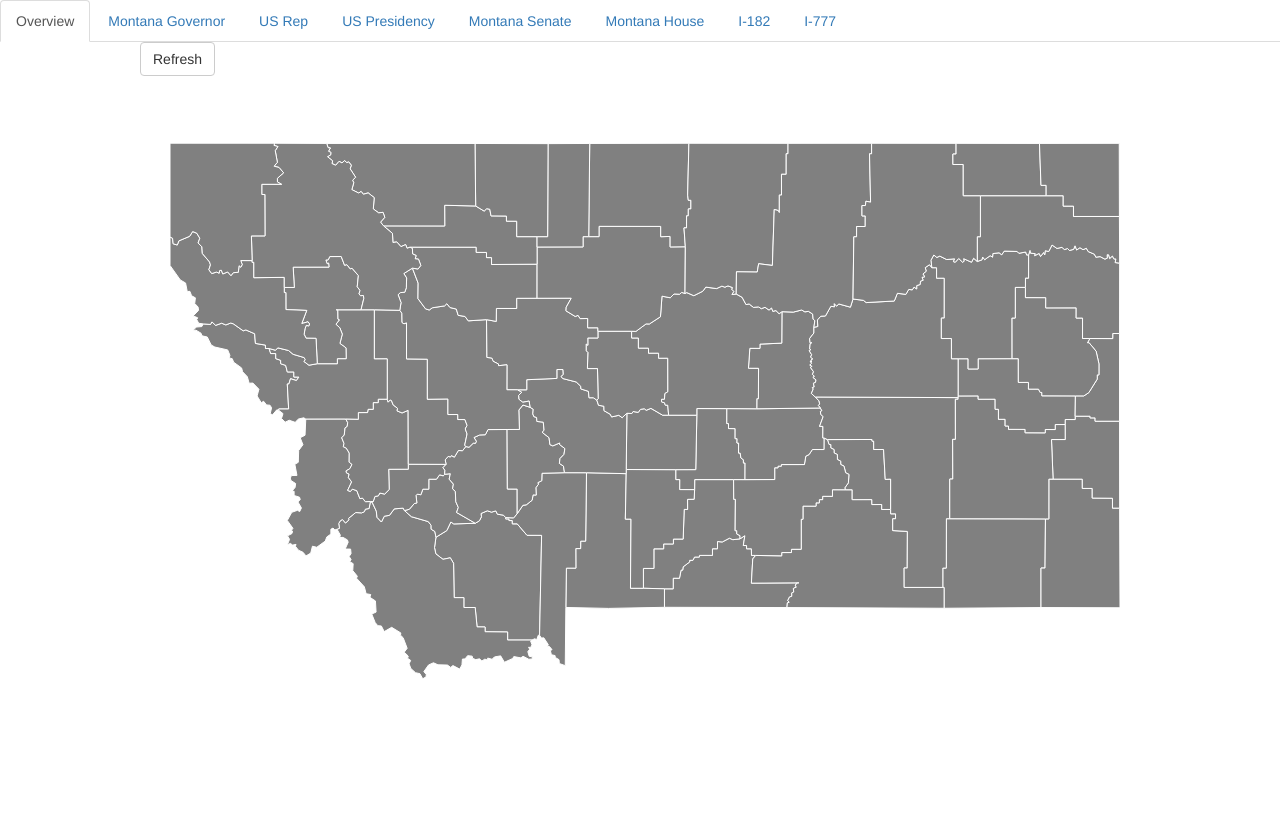
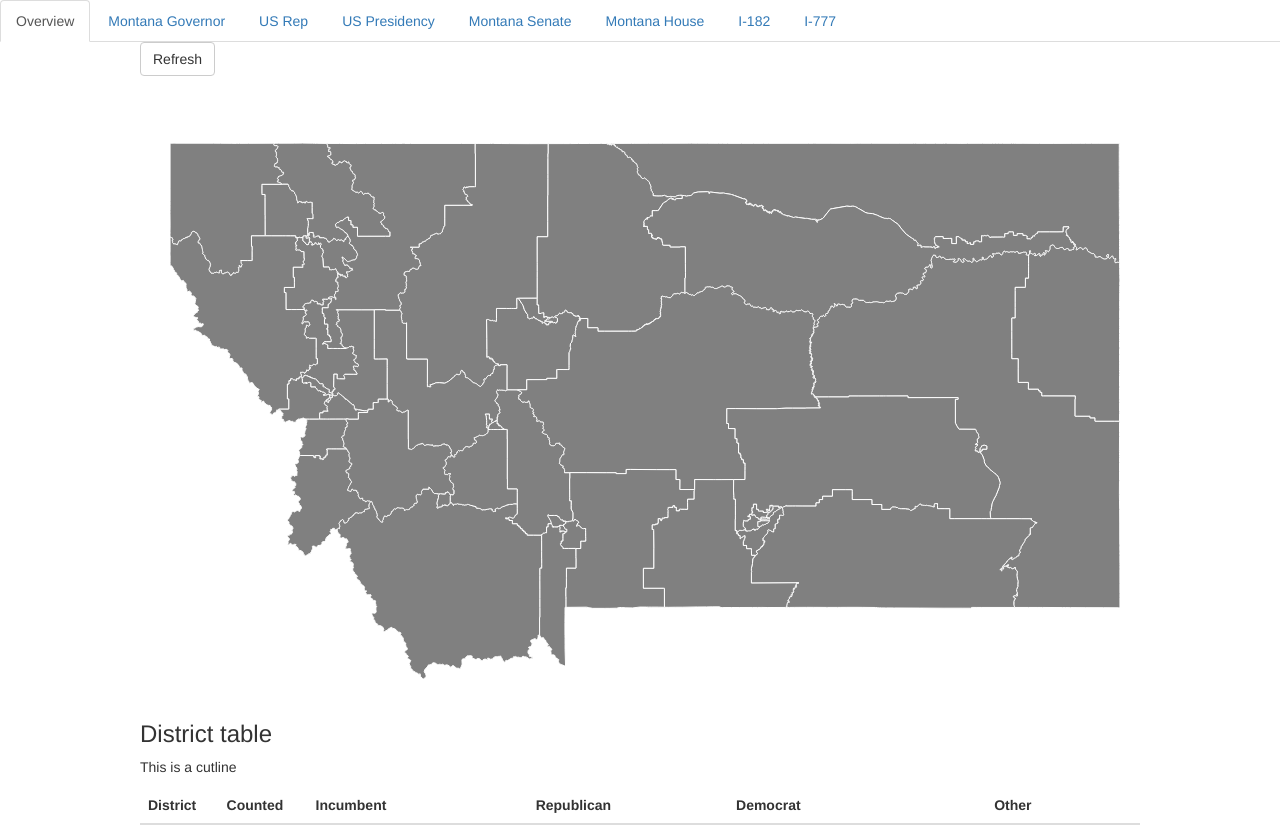
Before and after one commit to eidietrich/mt-election-maps, a website: page index.html in a window 1280 px wide. Shown: the top 827 px of the page. Before the commit the page ends 800 px from the top, so only its background shows below. Drawn offline with Linux system fonts and the light colour scheme.

Commit message:
make data structure consistent

```diff
--- a/index.html
+++ b/index.html
@@ -48,7 +48,7 @@
 
   var main = function(){
     // Main function, called at bottom of file here
-    dashboard = new Dashboard(dataFiles, dataJoins, testPanel);
+    dashboard = new Dashboard(dataFiles, dataJoins, panels['mtSenate']);
 
     // dashboard = new Dashboard(dataFiles, dataJoins, panels['home']);
   }
@@ -132,10 +132,10 @@
       'name': 'mtSenMerged',
       'functName': mergeLegData,
       'geoData': 'mtSenDistricts', 'joinData': 'mtSen',
-      'otherArgs': null
+      'otherArgs': ['mtSen']
     },
     {
-      'name': 'mtSenResults',
+      'name': 'mtSenResultsByDistrict',
       'functName': summarizeLegRaces,
       'geoData': 'mtSenMerged', 'joinData': 'races',
       'otherArgs': ['mtSen']
@@ -144,10 +144,10 @@
       'name': 'mtHouseMerged',
       'functName': mergeLegData,
       'geoData': 'mtHouseDistricts', 'joinData': 'mtHouse',
-      'otherArgs': null
+      'otherArgs': ['mtHouse']
     },
     {
-      'name': 'mtHouseResults',
+      'name': 'mtHouseResultsByDistrict',
       'functName': summarizeLegRaces,
       'geoData': 'mtHouseMerged', 'joinData': 'races',
       'otherArgs': ['mtHouse']
@@ -284,15 +284,17 @@
       'name': 'mtSenate',
       'design': [
         // ADD MT Senate control
-        {'id': 'chart2', 'Template': ColorMap, 'dataVar': 'mtSenResults',
+        {'id': 'chart2', 'Template': ColorMap, 'dataVar': 'mtSenResultsByDistrict',
         'props': {
+          'race': 'mtSen',
           'aspectRatio': 0.6,
           // 'colorBy': function(d) { return globals.colorByParty(d.properties.incum_party) },
           // 'featureLabel': function(d) { return d.properties.district; },
           }
         },
-        {'id': 'chart3', 'Template': TableByDistrict, 'dataVar': 'mtSenResults',
+        {'id': 'chart3', 'Template': TableByDistrict, 'dataVar': 'mtSenResultsByDistrict',
           'props': {
+            'race': 'mtSen',
             'title': "District table",
             'cutline': "This is a cutline"
           }
@@ -303,15 +305,17 @@
       'name': 'mtHouse',
       'design': [
         // MT house control
-        {'id': 'chart2', 'Template': ColorMap, 'dataVar': 'mtHouseResults',
+        {'id': 'chart2', 'Template': ColorMap, 'dataVar': 'mtHouseResultsByDistrict',
         'props': {
+          'race': 'mtHouse',
           'aspectRatio': 0.6,
           // 'colorBy': function(d) { return globals.colorByParty(d.properties.incum_party) },
           // 'featureLabel': function(d) { return d.properties.district; },
           }
         },
-        {'id': 'chart3', 'Template': TableByDistrict, 'dataVar': 'mtHouseResults',
+        {'id': 'chart3', 'Template': TableByDistrict, 'dataVar': 'mtHouseResultsByDistrict',
           'props': {
+            'race': 'mtHouse',
             'title': "District table",
             'cutline': "This is a cutline"
           }
--- a/js/ColorMap.js
+++ b/js/ColorMap.js
@@ -58,8 +58,9 @@ var ColorMap = function (props){
 }
 ColorMap.prototype.shapeData = function(){
   var that = this;
+  // Add color
   this.data.features.forEach(function(feature){
-    feature.properties.fillColor = globals.classifyRace(feature.properties, that.race);
+    feature.properties.fillColor = globals.classifyRace(feature.properties[that.race]);
   });
 }
 ColorMap.prototype.draw = function() {
@@ -145,22 +146,23 @@ ColorMap.prototype.draw = function() {
       .attr("fill", "#fff")
       .attr("stroke", "#777")
       .attr("opacity",0.9)
+    // Add district / county name
     that.tooltip.append('text')
       .attr("y", -15)
       .attr('text-anchor', 'middle')
       .attr("class", "tooltip-title")
       .style("font-weight", "bold")
       .text(feature.properties.NAME)
-    that.tooltip.append('text')
-      .attr("x", - (w / 2 - 8))
-      .attr("y", 5)
-      .text(globals.toTitleCase(results.results[0].name) + ": "
-        + globals.voteFormat(results.results[0].votes))
-    that.tooltip.append('text')
-      .attr("x", - (w / 2 - 8))
-      .attr("y", 25)
-      .text(globals.toTitleCase(results.results[1].name) + ": "
-        + globals.voteFormat(results.results[1].votes))
+    // Add results for first two votes
+    var lineOffset = 5;
+    results.results.slice(0,2).forEach(function(line){
+      that.tooltip.append('text')
+        .attr("x", - (w / 2 - 8))
+        .attr("y", lineOffset)
+        .text(globals.toTitleCase(line.name) + " - "
+          + globals.voteFormat(line.votes))
+      lineOffset += 20;
+    })
   }
 
   this.shapes
--- a/js/TableByDistrict.js
+++ b/js/TableByDistrict.js
@@ -9,12 +9,15 @@ var TableByDistrict = function (props){
 
   // data variables
   this.data = props.data; // input data, as geoJson
+  this.race = props.race;
+
   // Supporting text
   this.title = props.title || "";
   this.cutline = props.cutline || "";
 
   // container for data passed to draw function
   this.tableData = {'columns': [], 'rows': []};
+
   // supplemental info (e.g. party, incumbency)
   this.candidateKeys = []; // array of candidates, by last name
   this.candidates = []; // array of candidates in race, by info objects
@@ -60,10 +63,11 @@ TableByDistrict.prototype.shapeData = function() {
   });
 
   this.data.features.forEach(function(feature){
-    var properties = feature.properties;
-    var results = properties.results;
+    var properties = feature.properties[that.race],
+      results = properties.results;
 
-    if (feature.properties.in_cycle != 'no'){
+    if (that.race != 'mtSen' || properties.in_cycle === 'yes'){
+      // Skip out-of-cycle senate races
       var row = {};
       row.values = {
         'precincts': String(properties.totalPrecincts),
@@ -75,7 +79,7 @@ TableByDistrict.prototype.shapeData = function() {
         'writeIn': getCandidateForParty(results, null),
       };
       row.display = { // Keys here become column headers
-        'District': feature.properties.name,
+        'District': properties.name,
         'Counted':  row.values.precinctsReporting
           + '/' + row.values.precincts + '<br />precincts',
         'Incumbent': properties.incum_name
--- a/js/data-wrangling.js
+++ b/js/data-wrangling.js
@@ -1543,7 +1543,7 @@ function summarizeRace(_, raceResults, raceName){
   return results;
 }
 
-function mergeLegData(geoData, flatData){
+function mergeLegData(geoData, flatData, chamber){
   // Binds .csv-sourced leg data for given house to districts geoJson
   // console.log('geo', geoData)
   // console.log('flat', flatData)
@@ -1559,13 +1559,15 @@ function mergeLegData(geoData, flatData){
     if (!properties) {
       console.log('Hey, no matching properties for', district);
     } else {
-      properties.name = matchDistrict.district;
-      properties.raceId = matchDistrict.id;
-      properties.in_cycle = matchDistrict.in_cycle;
-      properties.incum_party = matchDistrict.incum_party;
-      properties.incum_name =matchDistrict.incum_last;
-      if(matchDistrict.region) {properties.region = matchDistrict.region; } // for SDs only, right now
-      if(matchDistrict.sen_dist_match) {properties.sen_dist_match = matchDistrict.sen_dist_match; } // for HDs only
+      var results = properties[chamber] = {};
+      properties.NAME = matchDistrict.district;
+      results.name = matchDistrict.district;
+      results.raceId = matchDistrict.id;
+      results.in_cycle = matchDistrict.in_cycle;
+      results.incum_party = matchDistrict.incum_party;
+      results.incum_name =matchDistrict.incum_last;
+      if(matchDistrict.region) {results.region = matchDistrict.region; } // for SDs only, right now
+      if(matchDistrict.sen_dist_match) {results.sen_dist_match = matchDistrict.sen_dist_match; } // for HDs only
     }
   });
   // console.log('merged', geoData);
@@ -1579,9 +1581,9 @@ function summarizeLegRaces(mergedGeoData, raceResults, chamber){
   // console.log('chamber', chamber)
 
   mergedGeoData.features.forEach(function(district){
-    var properties = district.properties;
-    if(properties.in_cycle == 'yes'){
-      var raceId = properties.raceId
+    var results = district.properties[chamber];
+    if(results.in_cycle == 'yes'){
+      var raceId = results.raceId
       var curRace = null;
       raceResults.races.forEach(function(race){
         if (race.race_id === raceId){ curRace = race; }
@@ -1589,22 +1591,22 @@ function summarizeLegRaces(mergedGeoData, raceResults, chamber){
 
       if (curRace === null){
         // handles missing data
-        console.log('no race result data found for', district.properties.name);
-        properties.precinctsReporting = null;
-        properties.totalPrecincts = null;
-        properties.results = [];
+        console.log('no race result data found for', results.name);
+        results.precinctsReporting = null;
+        results.totalPrecincts = null;
+        results.results = [];
       } else {
         pSumr = summarizePrecincts(curRace.precincts);
-        properties.precinctsReporting = pSumr[0];
-        properties.totalPrecincts = pSumr[1];
-        properties.results = parseCandidates(curRace.candidates, mtLegExtraCandidateInfo[chamber])
+        results.precinctsReporting = pSumr[0];
+        results.totalPrecincts = pSumr[1];
+        results.results = parseCandidates(curRace.candidates, mtLegExtraCandidateInfo[chamber])
       }
     } else {
-      properties.results = 'district not in cycle';
+      results.results = []
     }
   });
 
-  // console.log('racesSummarized', mergedGeoData);
+  console.log('racesSummarized', mergedGeoData);
   return mergedGeoData;
 }
 
--- a/js/globals.js
+++ b/js/globals.js
@@ -5,7 +5,10 @@ var globals = {
       return word.charAt(0).toUpperCase() + word.substr(1).toLowerCase();
     }).join(' ');
   },
-  voteFormat: d3.format(','),
+  voteFormat: function(vote){
+    if (isNaN(vote)) { return ""; }
+    else { return d3.format(',')(vote); }
+  },
   scale: d3.scaleLinear().range([0,1600]),
   voterScale: function(number){
     // returns radius for proportional area, I think
```
